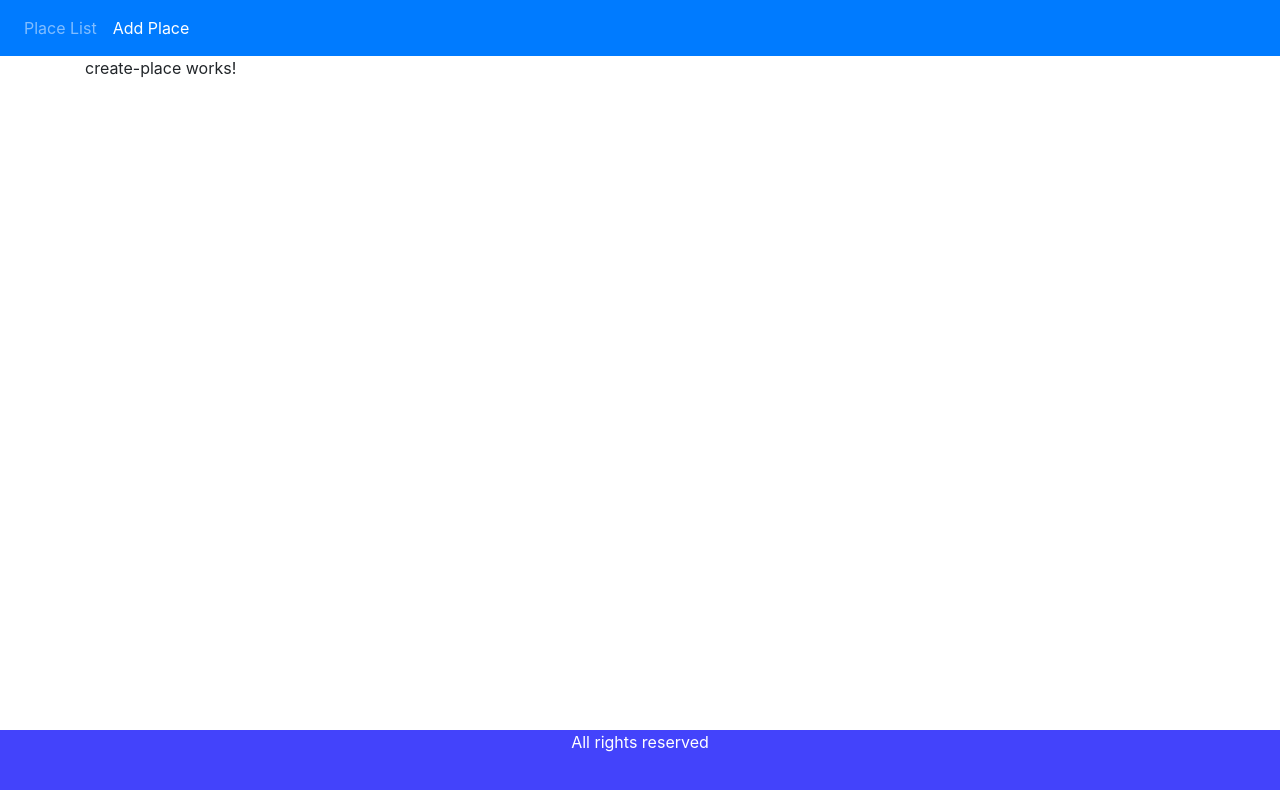
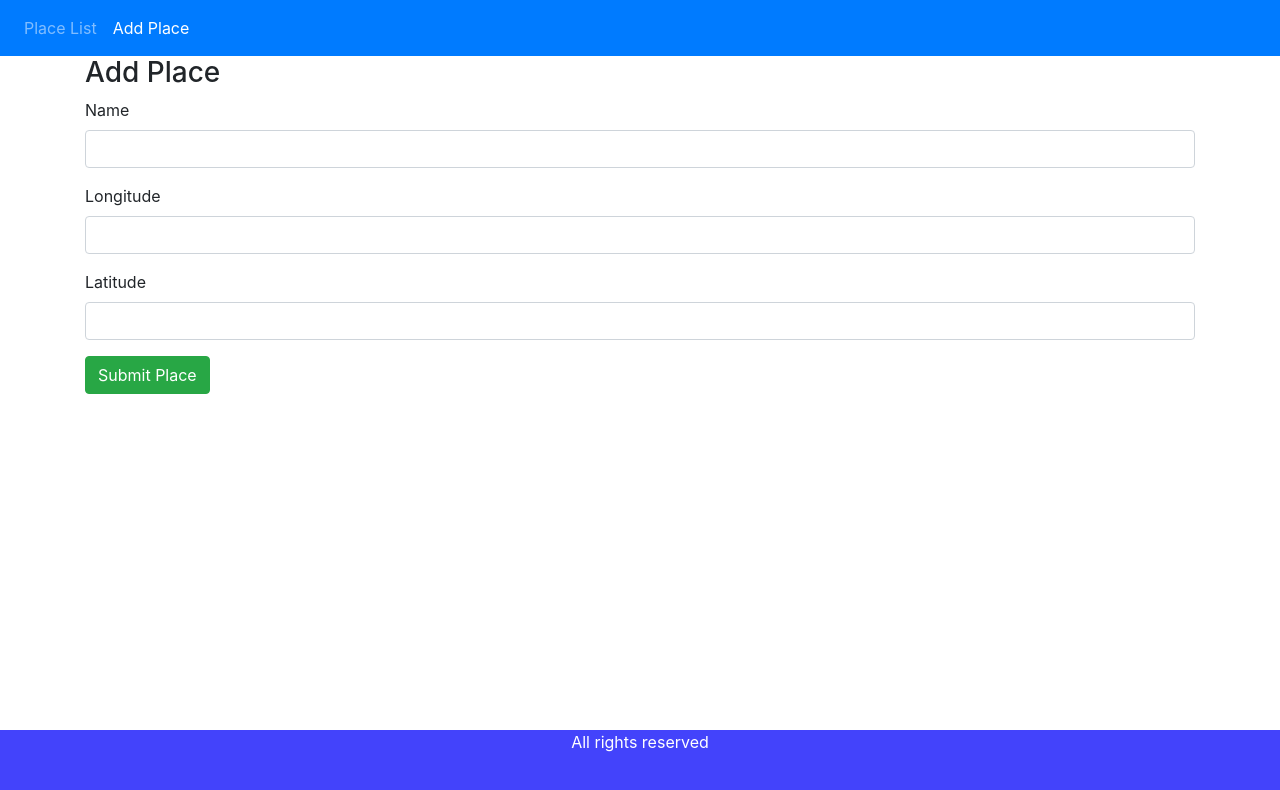
Before and after one commit to OzanArgitOnceken/Geo-Finder-Fullstack-Project, an Angular app in the folder Front-End/: page /create-place in a window 1280 px wide. Shown: the top 790 px of the page. Built offline with nearby package versions, Linux system fonts and the light colour scheme.

Commit message:
Create Place Added

```diff
--- a/Front-End/angular.json
+++ b/Front-End/angular.json
@@ -32,7 +32,6 @@
             "tsConfig": "tsconfig.app.json",
             "assets": [
               "src/favicon.ico",
-              "src/favicon.png",
               "src/assets"
             ],
             "styles": [
@@ -97,7 +96,6 @@
             "tsConfig": "tsconfig.spec.json",
             "assets": [
               "src/favicon.ico",
-              "src/favicon.png",
               "src/assets"
             ],
             "styles": [
--- a/Front-End/src/app/app.module.ts
+++ b/Front-End/src/app/app.module.ts
@@ -5,6 +5,7 @@
 import { PlaceListComponent } from './place-list/place-list.component';
 import { HttpClientModule } from '@angular/common/http';
 import { CreatePlaceComponent } from './create-place/create-place.component';
+import { FormsModule } from '@angular/forms';
 
 @NgModule({
   declarations: [
@@ -15,6 +16,7 @@
   imports: [
     BrowserModule,
     AppRoutingModule,
+    FormsModule,
     HttpClientModule
   ],
   providers: [
--- a/Front-End/src/app/create-place/create-place.component.html
+++ b/Front-End/src/app/create-place/create-place.component.html
@@ -1 +1,19 @@
-<p>create-place works!</p>
+<h3>Add Place</h3>
+<form (ngSubmit) = "onSubmit()">
+    <div class="form-group">
+        <label>Name</label>
+        <input type="text" class="form-control" id="placeName"
+        [(ngModel)]="place.name" name="placeName">
+    </div>
+    <div class="form-group">
+        <label>Longitude</label>
+        <input type="number" class="form-control" id="longitude"
+        [(ngModel)]="place.longitude" name="longitude">
+    </div>
+    <div class="form-group">
+        <label>Latitude</label>
+        <input type="number" class="form-control" id="latitude"
+        [(ngModel)]="place.latitude" name="latitude">
+    </div>
+    <button class="btn btn-success" type="submit">Submit Place</button>
+</form>
--- a/Front-End/src/app/create-place/create-place.component.ts
+++ b/Front-End/src/app/create-place/create-place.component.ts
@@ -1,10 +1,33 @@
-import { Component } from '@angular/core';
+import { Component, OnInit } from '@angular/core';
+import { Place } from '../place';
+import { PlaceService } from '../place.service';
+import { error } from 'console';
+import { Router } from '@angular/router';
 
 @Component({
   selector: 'app-create-place',
   templateUrl: './create-place.component.html',
-  styleUrl: './create-place.component.css'
+  styleUrls: ['./create-place.component.css'] // styleUrls kullanın, styleUrl değil
 })
-export class CreatePlaceComponent {
+export class CreatePlaceComponent implements OnInit {
+  place: Place = new Place();
+  constructor(private placeService:PlaceService,private router:Router){}
+  savePlace(){
+    this.placeService.createPlace(this.place).subscribe(data=>{
+        console.log(data);
+        this.goToPlaceList();
+      },
+      error=>console.log(error)
+    );
+  }
+  goToPlaceList(){
+    this.router.navigate(['/places']);
+  }
+  ngOnInit(): void {
+    console.log('Component initialized.');
+  }
 
+  onSubmit(): void {
+    console.log(this.place);
+  }
 }
--- a/Front-End/src/app/place.service.ts
+++ b/Front-End/src/app/place.service.ts
@@ -12,5 +12,8 @@
   getPlacesList(): Observable<Place[]> {
     return this.httpClient.get<Place[]>(`${this.baseURL}`);
   }
+  createPlace(place:Place):Observable<Object>{
+    return this.httpClient.post(`${this.baseURL}`,place);
+  }
 
 }
--- a/Front-End/src/app/place.ts
+++ b/Front-End/src/app/place.ts
@@ -1,13 +1,7 @@
 export class Place {
-    id: number;
-    name:string;
-    latitude:number;
-    longitude:number;
+    id!: number;
+    name!:string;
+    latitude!:number;
+    longitude!:number;
 
-    constructor(id: number, name: string, latitude: number, longitude: number) {
-        this.id = id;
-        this.name = name;
-        this.latitude = latitude;
-        this.longitude = longitude;
-    }
 }
```
